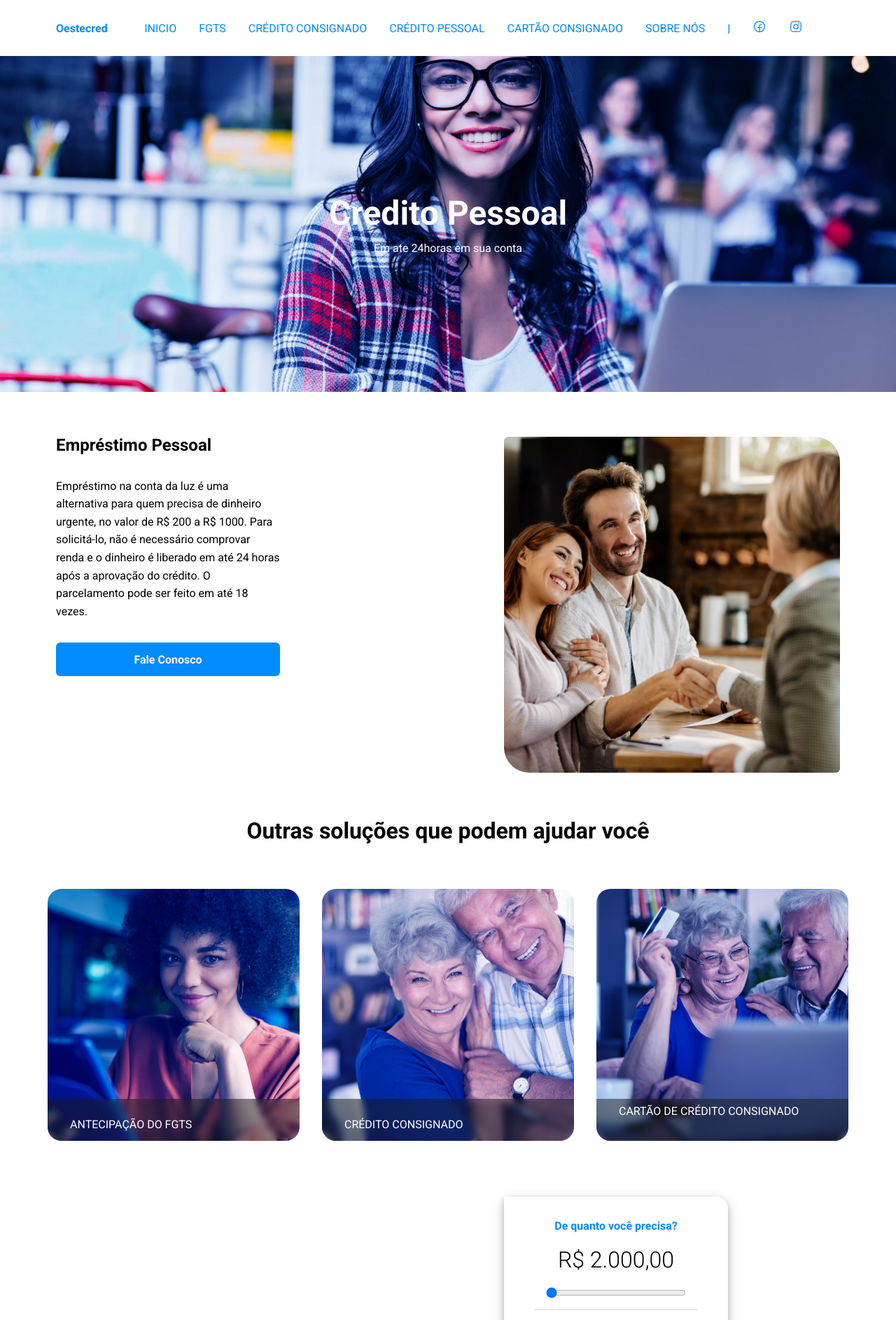
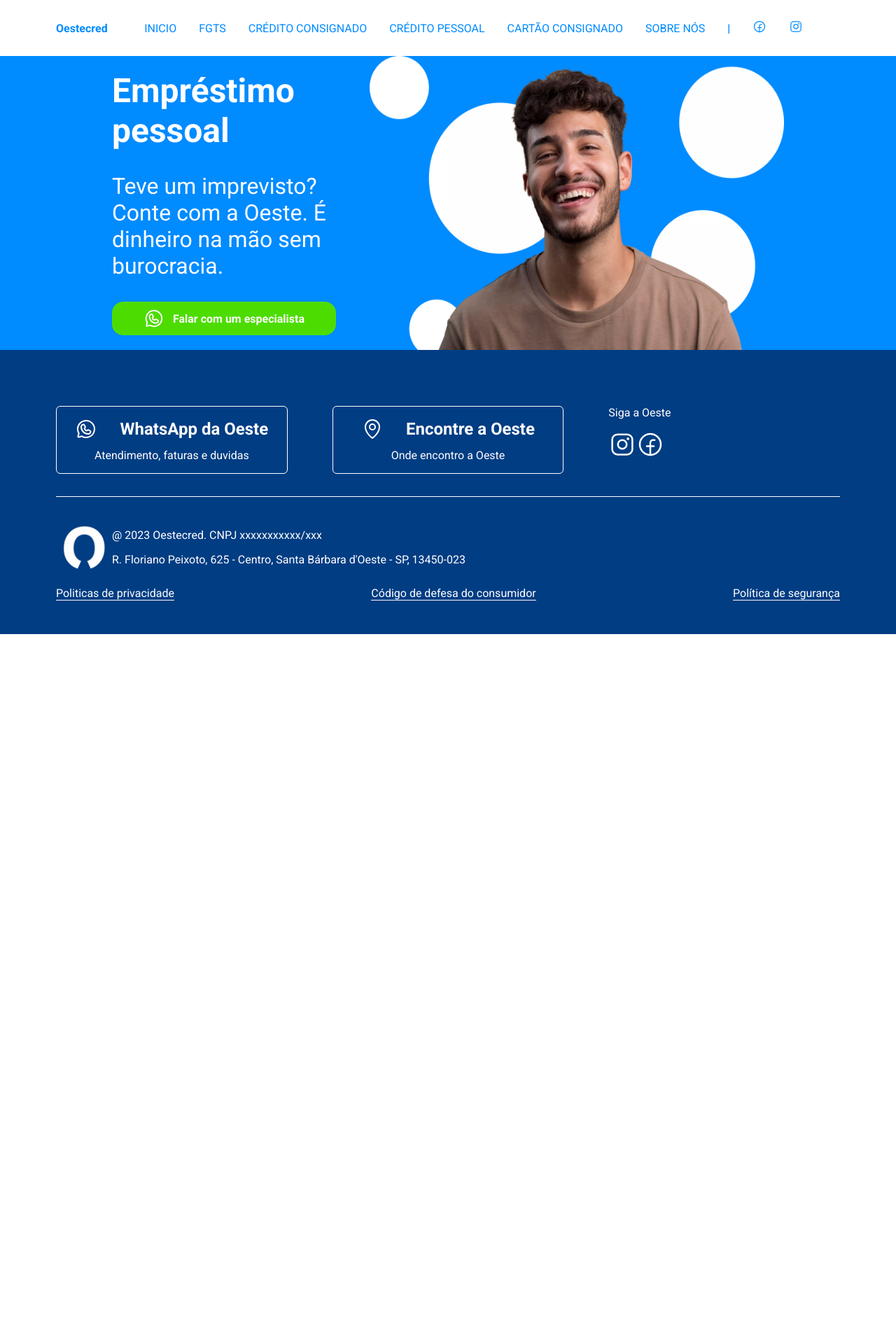
Before and after one commit to Catalendas/Oeste_financeira, a React (Vite) app: page /creditopessoal in a window 1280 px wide. Shown: the top 1886 px of the page at 70% size. After the commit the page ends 906 px from the top, so only its background shows below. Built offline with nearby package versions, Linux system fonts and the light colour scheme.

Commit message:
modify page creditoPessoal

```diff
--- a/src/Pages/creditoConsignado/components/AboutProductContainer/styled.ts
+++ b/src/Pages/creditoConsignado/components/AboutProductContainer/styled.ts
@@ -9,7 +9,7 @@ export const AboutProductContainer = styled.div`
 
         @media(max-width: 520px) {
             flex-direction: column;
-
+            align-items: center;
         }
     `
 
@@ -31,6 +31,12 @@ export const AboutProductTitle = styled.div`
             align-items: center;
         }
 
+        @media(max-width: 520px) {
+            a {
+                text-align: center;
+            }
+        }
+
     `
 
     export const AboutProducContet = styled.div`
@@ -40,8 +46,12 @@ export const AboutProducContet = styled.div`
         width: 40rem;
 
         @media(max-width: 520px) {
-        grid-template-columns: repeat(1, 1fr);
+            display: flex;
+            flex-direction: column;
+            align-items: center;
             width: 100%;
+            gap: 3rem;
+            margin-top: 2rem;
         }
     `
 
@@ -63,6 +73,23 @@ span {
                 display: block;
             }
         }
+
+        @media(max-width: 520px) {
+            text-align: center;
+
+            span {
+
+                &::after {
+                    content: "";
+                    height: 7px;
+                    margin-top: .75rem;
+                    border-radius: 3px;
+                    width: 100%;
+                    background-color: ${({ theme }) => theme.colors["base-blue"]};
+                    display: block;
+                }
+            }
+        }
     `
 
     export const Trigger = styled(AlertDialog.Trigger)`
@@ -71,6 +98,10 @@ background-color: ${({ theme }) => theme.colors["base-white"]};
         text-align: initial;
         text-decoration: underline;
         color: ${({ theme }) => theme.colors["base-blue"]};
+
+        @media(max-width: 520px){
+            text-align: center;
+        }
     `
 
     export const Overlay = styled(AlertDialog.Overlay)`
@@ -92,6 +123,11 @@ position: fixed;
         top: 50%;
         left: 50%;
         transform: translate(-50%, -50%);
+
+        @media(max-width: 520px) {
+            min-width: 22rem;
+            list-style: none;
+        }
     `
 
     export const Cancel = styled(AlertDialog.Cancel)`
@@ -105,4 +141,13 @@ top: 10px;
 
     export const Description = styled(AlertDialog.Description)`
         margin: 1rem;
+
+        @media(max-width: 520px) {
+            ul {
+
+                li {
+                    list-style: none;
+                }
+            }
+        }
     `
--- a/src/Pages/creditoConsignado/components/Cost/style.ts
+++ b/src/Pages/creditoConsignado/components/Cost/style.ts
@@ -20,6 +20,8 @@ export const CostTitle = styled.div`
     }
 
     @media(max-width: 520px) {
+
+        padding: 0 1rem;
 
         h2 {
             font-size: 2rem;
--- a/src/Pages/creditoConsignado/components/MultStep/style.ts
+++ b/src/Pages/creditoConsignado/components/MultStep/style.ts
@@ -37,6 +37,9 @@ export const Multstep = styled.div`
     }
 
     @media(max-width: 520px) {
+
+        width: 100%;
+        padding: 0 1rem ;
 
         h2 {
             font-size: 2rem
--- a/src/Pages/creditoConsignado/components/NavigatorContainer/styled.ts
+++ b/src/Pages/creditoConsignado/components/NavigatorContainer/styled.ts
@@ -38,10 +38,14 @@ export const NavigatorContainer = styled.div`
 
         > div {
 
+                align-items: center;
+                justify-content: center;
+
             div {
                 flex-direction: column;
                 align-items: center;
                 justify-content: center;
+                gap: 2rem;
             }
         }
     }
--- a/src/Pages/creditoConsignado/components/Refin/styled.ts
+++ b/src/Pages/creditoConsignado/components/Refin/styled.ts
@@ -13,7 +13,7 @@ export const RefinContainer = styled.div`
 
     div {
 
-        width: 26rem;
+        width: 100%;
         padding: 1rem;
 
         h2 {
--- a/src/Pages/creditoConsignado/components/Table/styled.ts
+++ b/src/Pages/creditoConsignado/components/Table/styled.ts
@@ -35,6 +35,10 @@ export const TableContainer = styled.table`
 
     }
 
+    @media(max-width: 520px){
+        padding: 0 1rem;
+    }
+
 `
 
 export const ContracHere = styled.div`
--- a/src/Pages/creditoConsignado/index.tsx
+++ b/src/Pages/creditoConsignado/index.tsx
@@ -1,6 +1,5 @@
 import { AcordionContainer, BannerPage, CreditoConsignadoContainer,  ImageContainer,  TilteContainer } from "./styled";
-import homen from "../../assets/homen.webp"
-import { ButtonSimulator } from "../../components/Simulator/styled";
+import homen from "../../assets/homennocelular.webp"
 import { Navigator } from "./components/NavigatorContainer";
 import { AboutProduct } from "./components/AboutProductContainer";
 import { MultStep } from "./components/MultStep";
--- a/src/Pages/creditoConsignado/styled.ts
+++ b/src/Pages/creditoConsignado/styled.ts
@@ -92,4 +92,8 @@ export const AcordionContainer = styled.div`
         font-size: 2rem;
         color: ${({ theme }) => theme.colors["base-grey"]};
     }
+
+    @media(max-width: 520px) {
+        padding: 0 1rem;
+    }
 `
--- /dev/null
+++ b/src/Pages/creditoPessoal/Components/Banner/index.tsx
@@ -0,0 +1,20 @@
+import { BannerContainer, BannerTitle } from "./styled";
+import Homen from "../../../../assets/homen.webp"
+import { SimulationButton } from "../../../../components/SimulationButton";
+import { WhatsappLogo } from "phosphor-react";
+
+export function Banner() {
+    return (
+        <BannerContainer>
+            <BannerTitle>
+                <div>
+                    <h2>Empréstimo pessoal</h2>
+                    <span>Teve um imprevisto? Conte com a Oeste. É dinheiro na mão sem burocracia.</span>
+                    <a target="_blank" href="https://api.whatsapp.com/send?phone=551934552541&text=Sou%20servidor%20publico%20e%20gostaria%20de%20fazer%20o%20empr%C3%A9stimo%20consignado"><SimulationButton icon={<WhatsappLogo size={30}/>} text="Falar com um especialista"  color="green" size={20}/></a>
+                </div>
+            </BannerTitle>
+
+            <img src={Homen} alt="Homen" />
+        </BannerContainer>
+    )
+}
--- /dev/null
+++ b/src/Pages/creditoPessoal/Components/Banner/styled.ts
@@ -0,0 +1,37 @@
+import styled from "styled-components";
+
+export const BannerContainer = styled.div`
+    background-color: ${({ theme}) => theme.colors["base-blue"]};
+
+    display: flex;
+    justify-content: space-between;
+    padding: 0 10rem;
+    height: 420px;
+
+    img {
+        width: 37rem;
+        height: 100%;
+    }
+`
+
+export const BannerTitle = styled.div`
+    display: flex;
+    flex-direction: column;
+    justify-content: center;
+    color: ${({ theme }) => theme.colors["base-white"]};
+
+    div {
+
+        display: flex;
+        flex-direction: column;
+        gap: 2rem;
+
+        h2 {
+            font-size: 3rem;
+        }
+
+        span {
+            font-size: 2rem;
+        }
+    }
+`
--- a/src/Pages/creditoPessoal/index.tsx
+++ b/src/Pages/creditoPessoal/index.tsx
@@ -1,49 +1,11 @@
-import { BannerPage, CardContainer, CreditoPessoalContainer } from "./styled";
-import Fgts from "../../assets/fgts.webp"
-import Consignado from "../../assets/consignadobanner.webp"
-import Cartao from "../../assets/cartaoconsignadobanner.webp"
-import { InfoCredt } from "../../components/InfoCredt";
-import { Card } from "../../components/Card";
-import { Simulator } from "../../components/Simulator";
+import {   CreditoPessoalContainer } from "./styled";
+import { Banner } from "./Components/Banner";
 
 export function CreditoPessoal() {
     return (
         <CreditoPessoalContainer>
-            <BannerPage>
-                <h2>Credito Pessoal</h2>
-                <span>Em ate 24horas em sua conta</span>
-            </BannerPage>
+            <Banner/>
 
-
-            <InfoCredt
-                title="Empréstimo Pessoal"
-                text=" Empréstimo na conta da luz é uma alternativa para quem precisa de dinheiro urgente, no valor de R$ 200 a R$ 1000. Para solicitá-lo, não é necessário comprovar renda e o dinheiro é liberado em até 24 horas após a aprovação do crédito. O parcelamento pode ser feito em até 18 vezes."
-            />
-
-
-            <CardContainer className="container">
-                <h2>Outras soluções que podem ajudar você</h2>
-
-                <div>
-                    <Card
-                        title="Antecipação do FGTS"
-                        description="Com a antecipação do saque aniversário, você dá o saldo do seu FGTS como garantia e os valores são descontados anualmente desse fundo e de maneira automática no mês do seu aniversário."
-                        img={Fgts}
-                    />
-                    <Card
-                        title="Crédito Consignado"
-                        description="É a modalidade mais eficiente e segura de conseguir um empréstimo! Ela usa o salário como garantia, tem as melhores taxas e as parcelas são descontadas direto na folha de pagamento."
-                        img={Consignado}
-                    />
-                    <Card
-                        title="Cartão de Crédito Consignado"
-                        description="Mais facilidade para você, aposentado e servidor de órgãos conveniados, fazer compras e saques, à vista ou parcelados. Parte da fatura é descontada diretamente do seu benefício/salário, e é você quem autoriza esse percentual."
-                        img={Cartao}
-                    />
-                </div>
-            </CardContainer>
-
-        <Simulator />
 
         </CreditoPessoalContainer>
     )
--- a/src/Pages/creditoPessoal/styled.ts
+++ b/src/Pages/creditoPessoal/styled.ts
@@ -6,33 +6,7 @@ export const CreditoPessoalContainer = styled.section`
     width: 100%;
 `
 
-export const BannerPage = styled.div`
-    background: ${({ theme }) => `url(${Pessoal})  no-repeat center`};
-    background-size: 100%;
-    background-repeat: no-repeat;
-    width: 100%;
-    height: 30rem;
-
-    display: flex;
-    align-items: center;
-    justify-content: center;
-    flex-direction: column;
-    gap: .75rem;
-
-    color: ${({ theme }) => theme.colors["base-white"]};
-
-    h2 {
-        font-size: 3rem;
-    }
-
-    @media(max-width: 520px) {
-        background-size: cover;
-        text-align: center;
-    }
-`
-
 export const CardContainer = styled.div`
-
 
     display: flex;
     flex-direction: column;
```
Also changed, not shown: src/assets/homen.webp, src/assets/homennocelular.webp (added). Lines whose indentation alone changed are shown as unchanged.
